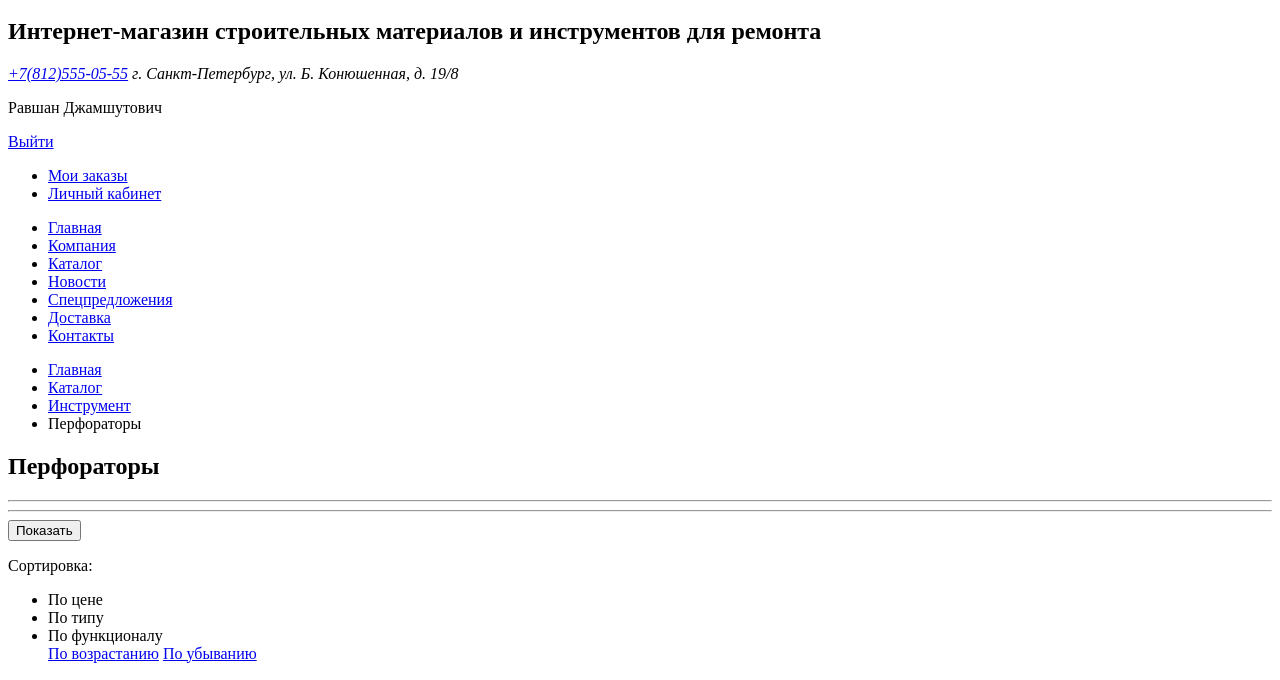
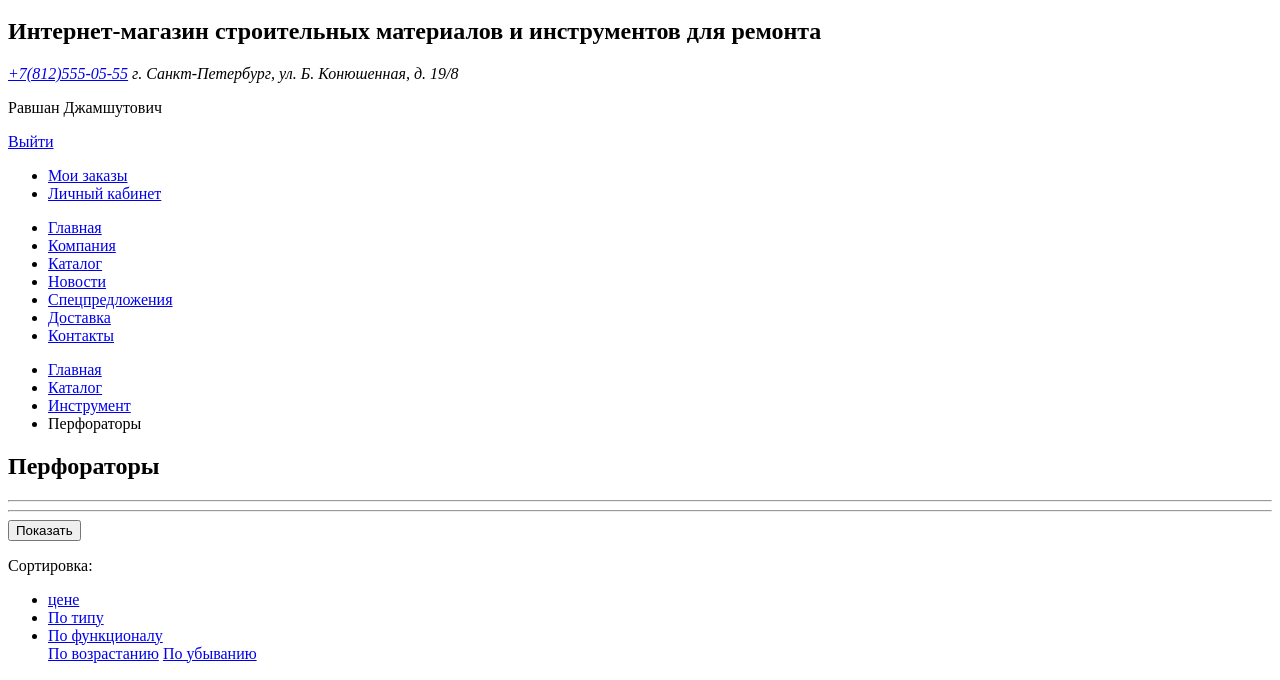
Before and after one commit to kirikrush/1269659-technomart-27, a plain HTML site: page catalog.html in a window 1280 px wide. Shown: the part 114-794 px from the top of the page. Drawn offline with Linux system fonts and the light colour scheme.

Commit message:
Внез изменения в catalog.html
Обернул сортировку в ссылку.

```diff
--- a/catalog.html
+++ b/catalog.html
@@ -78,9 +78,9 @@
         <div>
             <p>Сортировка:</p>
             <ul>
-                <li>По цене</li>
-                <li>По типу</li>
-                <li>По функционалу</li>
+                <li><a href="#">цене</a></li>
+                <li><a href="#">По типу</a></li>
+                <li><a href="#">По функционалу</a></li>
                 <a href="#">По возрастанию</a>
                 <a href="#">По убыванию</a>
             </ul>
```
Also changed, not shown: index.html (+4 -2 lines).
